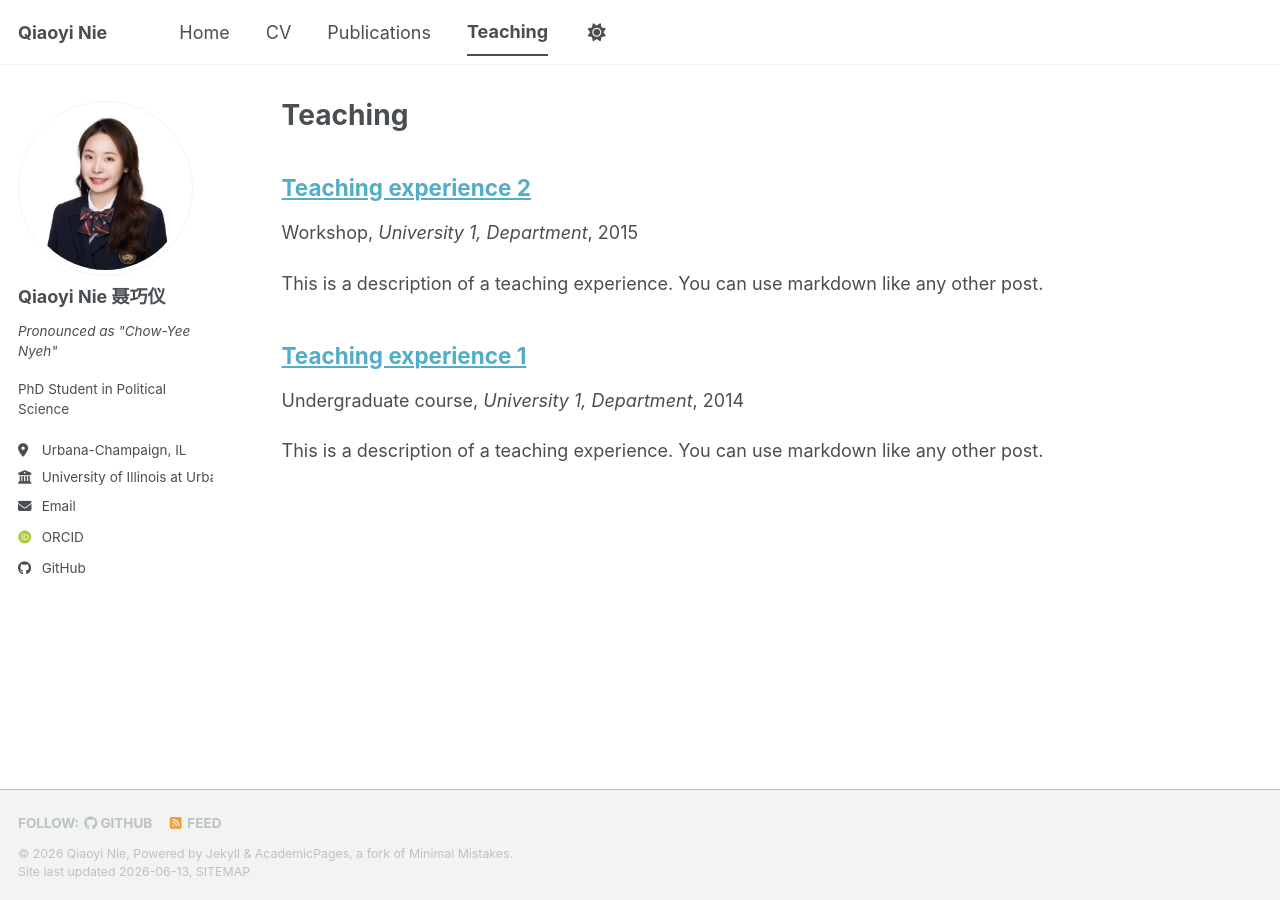
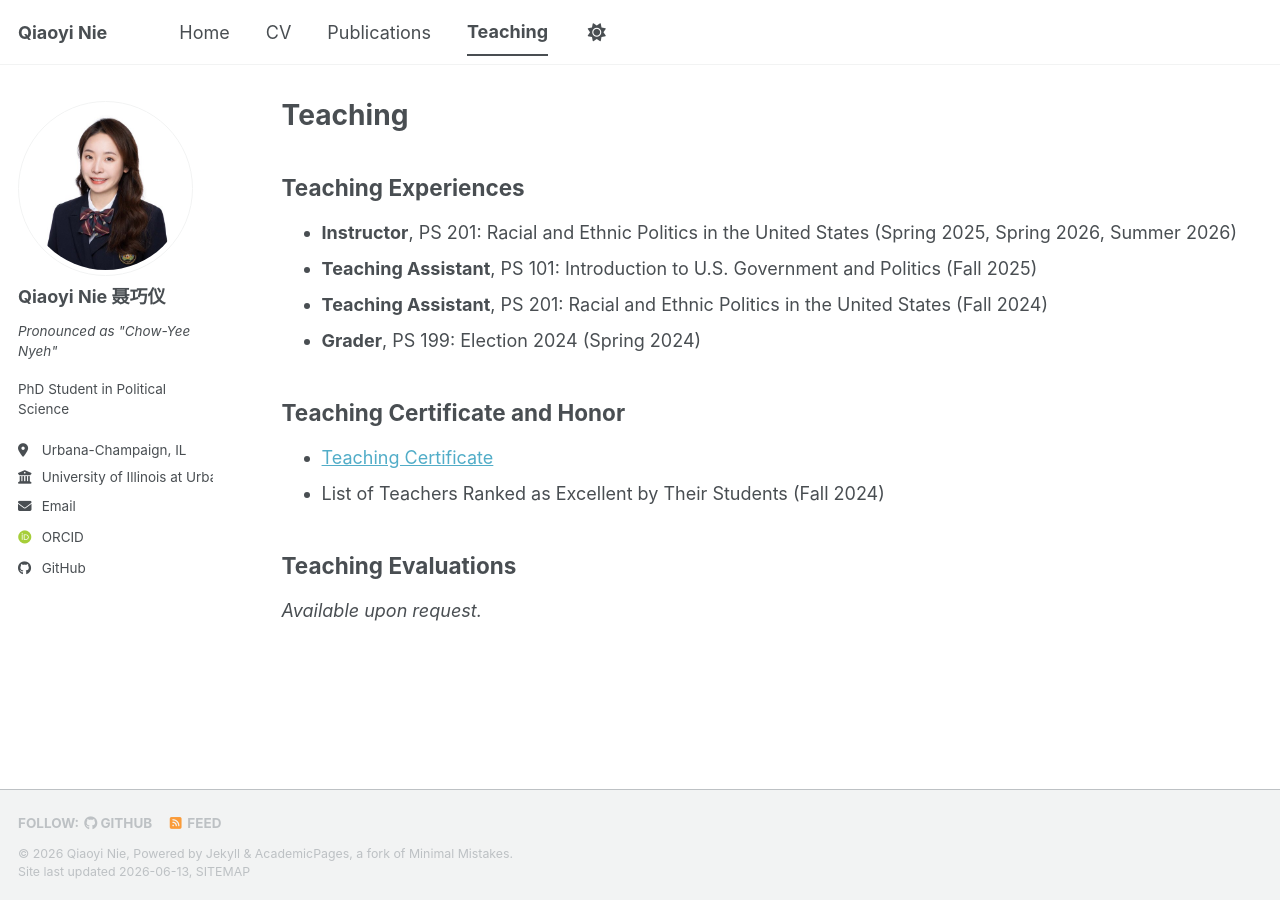
Before and after one commit to QiaoyiNie/qiaoyinie.github.io, a Jekyll site: the page built from _pages/teaching.html, in a window 1280 px wide. Built offline with Jekyll 4.4.1, drawn with Linux system fonts in a browser that asks for light colours; some web fonts are replaced; a script bundle is joined from its source files by our own code; library files that are not in the unit come from our copies.

Commit message:
Rebuild Teaching page with three sections (#17)
Co-authored-by: Claude <noreply@anthropic.com>

```diff
--- a/_pages/teaching.html
+++ b/_pages/teaching.html
@@ -7,6 +7,19 @@ author_profile: true
 
 {% include base_path %}
 
-{% for post in site.teaching reversed %}
-  {% include archive-single.html %}
-{% endfor %}
+<h2 id="teaching-experiences">Teaching Experiences</h2>
+<ul>
+  <li><strong>Instructor</strong>, PS 201: Racial and Ethnic Politics in the United States (Spring 2025, Spring 2026, Summer 2026)</li>
+  <li><strong>Teaching Assistant</strong>, PS 101: Introduction to U.S. Government and Politics (Fall 2025)</li>
+  <li><strong>Teaching Assistant</strong>, PS 201: Racial and Ethnic Politics in the United States (Fall 2024)</li>
+  <li><strong>Grader</strong>, PS 199: Election 2024 (Spring 2024)</li>
+</ul>
+
+<h2 id="teaching-certificate-and-honor">Teaching Certificate and Honor</h2>
+<ul>
+  <li><a href="https://credentials.illinois.edu/1d03d130-8237-45b4-bdf4-3c681aabbe36#acc.DYdSbzER" target="_blank" rel="noopener">Teaching Certificate</a></li>
+  <li>List of Teachers Ranked as Excellent by Their Students (Fall 2024)</li>
+</ul>
+
+<h2 id="teaching-evaluations">Teaching Evaluations</h2>
+<p><em>Available upon request.</em></p>
```
